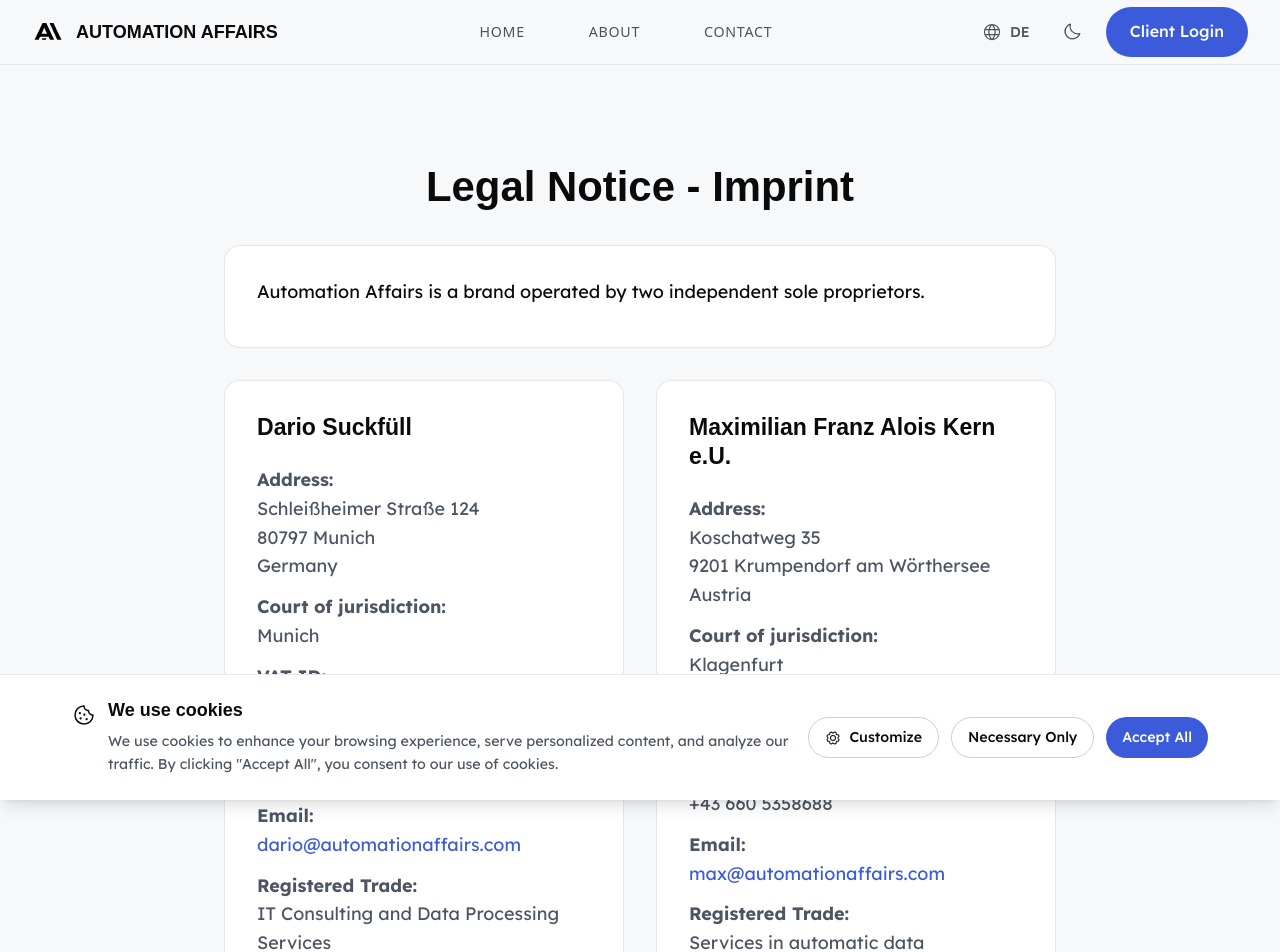
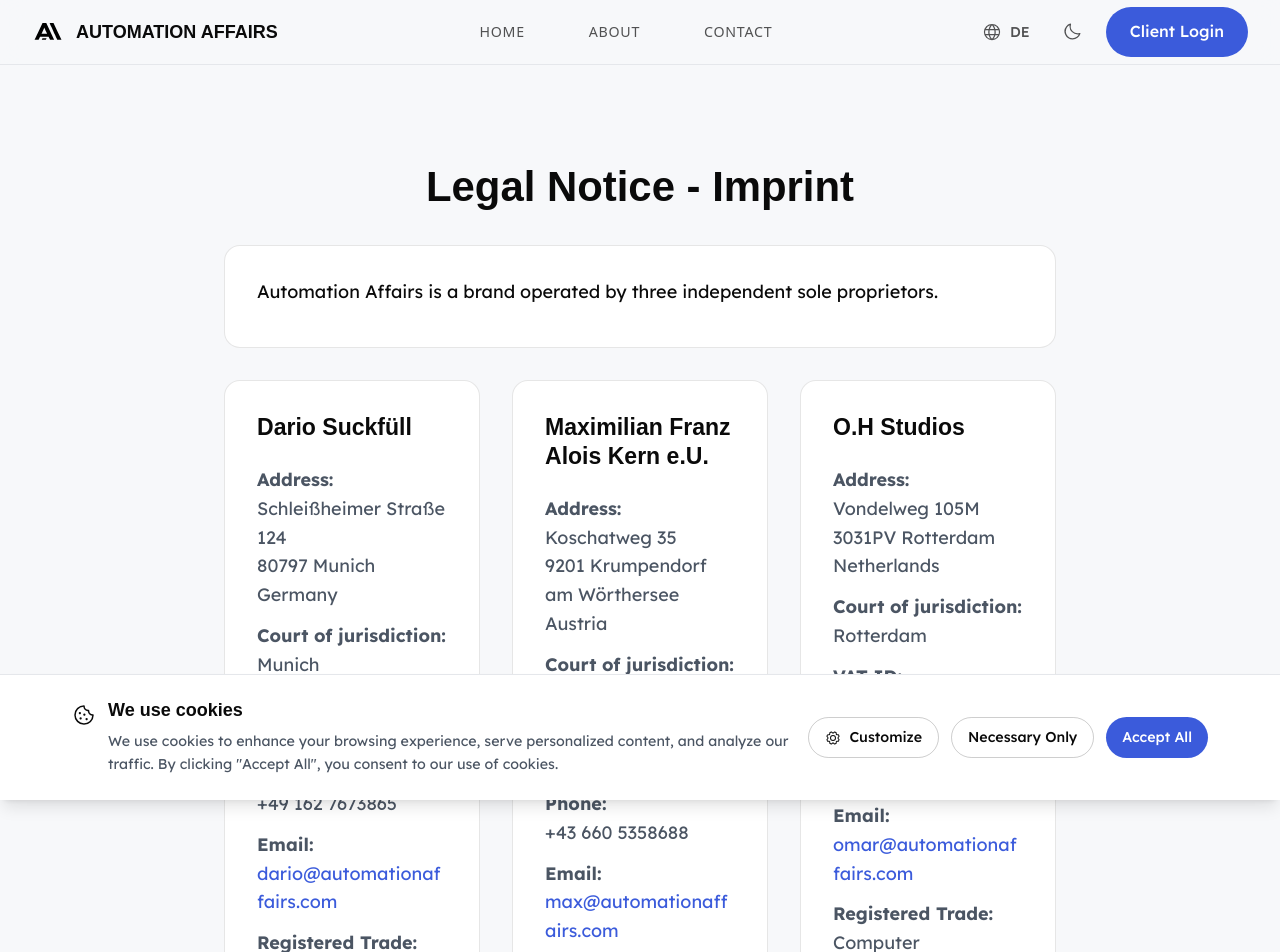
Before and after one commit to OmarHussein1/automationaffairs-web, a React (Vite) app: page /impressum in a window 1280 px wide. Shown: the top 952 px of the page. Built offline with nearby package versions, Linux system fonts and the light colour scheme; a web font is replaced by a local one.

Commit message:
chore: add omars business details

```diff
--- a/src/lib/i18n.ts
+++ b/src/lib/i18n.ts
@@ -351,7 +351,7 @@
       impressum: {
         title: "Legal Notice - Imprint",
         brandDescription:
-          "Automation Affairs is a brand operated by two independent sole proprietors.",
+          "Automation Affairs is a brand operated by three independent sole proprietors.",
         address: "Address",
         court: "Court of jurisdiction",
         vatId: "VAT ID",
@@ -768,7 +768,7 @@
       impressum: {
         title: "Impressum",
         brandDescription:
-          "Automation Affairs ist eine Marke, die von zwei unabhängigen Einzelunternehmern betrieben wird.",
+          "Automation Affairs ist eine Marke, die von drei unabhängigen Einzelunternehmern betrieben wird.",
         address: "Adresse",
         court: "Zuständiges Gericht",
         vatId: "Umsatzsteuer-ID",
--- a/src/pages/Impressum.tsx
+++ b/src/pages/Impressum.tsx
@@ -23,7 +23,7 @@
               </p>
             </div>
 
-            <div className="grid md:grid-cols-2 gap-8 mb-8">
+            <div className="grid md:grid-cols-2 lg:grid-cols-3 gap-8 mb-8">
               <div className="bg-neutral-surface dark:bg-dark-surface p-8 rounded-2xl border border-neutral-ink/10 dark:border-dark-text/10">
                 <h2 className="text-xl font-heading font-semibold text-neutral-ink dark:text-dark-text mb-6">
                   Dario Suckfüll
@@ -49,7 +49,7 @@
                   </div>
                   <div>
                     <strong>{t('legal:impressum.email')}:</strong><br />
-                    <a href="mailto:dario@automationaffairs.com" className="text-primary dark:text-[#f3ff5a] hover:text-primary/80 dark:hover:text-[#f3ff5a]/80 transition-colors">
+                    <a href="mailto:dario@automationaffairs.com" className="text-primary dark:text-[#f3ff5a] hover:text-primary/80 dark:hover:text-[#f3ff5a]/80 transition-colors break-words">
                       dario@automationaffairs.com
                     </a>
                   </div>
@@ -85,13 +85,49 @@
                   </div>
                   <div>
                     <strong>{t('legal:impressum.email')}:</strong><br />
-                    <a href="mailto:max@automationaffairs.com" className="text-primary dark:text-[#f3ff5a] hover:text-primary/80 dark:hover:text-[#f3ff5a]/80 transition-colors">
+                    <a href="mailto:max@automationaffairs.com" className="text-primary dark:text-[#f3ff5a] hover:text-primary/80 dark:hover:text-[#f3ff5a]/80 transition-colors break-words">
                       max@automationaffairs.com
                     </a>
                   </div>
                   <div>
                     <strong>{t('legal:impressum.registeredTrade')}:</strong><br />
                     {t('legal:impressum.maxTrade')}
+                  </div>
+                </div>
+              </div>
+
+              <div className="bg-neutral-surface dark:bg-dark-surface p-8 rounded-2xl border border-neutral-ink/10 dark:border-dark-text/10">
+                <h2 className="text-xl font-heading font-semibold text-neutral-ink dark:text-dark-text mb-6">
+                  O.H Studios
+                </h2>
+                <div className="space-y-3">
+                  <div>
+                    <strong>{t('legal:impressum.address')}:</strong><br />
+                    Vondelweg 105M<br />
+                    3031PV Rotterdam<br />
+                    Netherlands
+                  </div>
+                  <div>
+                    <strong>{t('legal:impressum.court')}:</strong><br />
+                    Rotterdam
+                  </div>
+                  <div>
+                    <strong>{t('legal:impressum.vatId')}:</strong><br />
+                    NL005388213B45
+                  </div>
+                  <div>
+                    <strong>{t('legal:impressum.phone')}:</strong><br />
+                    +31 626 775305
+                  </div>
+                  <div>
+                    <strong>{t('legal:impressum.email')}:</strong><br />
+                    <a href="mailto:omar@automationaffairs.com" className="text-primary dark:text-[#f3ff5a] hover:text-primary/80 dark:hover:text-[#f3ff5a]/80 transition-colors break-words">
+                      omar@automationaffairs.com
+                    </a>
+                  </div>
+                  <div>
+                    <strong>{t('legal:impressum.registeredTrade')}:</strong><br />
+                    Computer programming activities
                   </div>
                 </div>
               </div>
```
